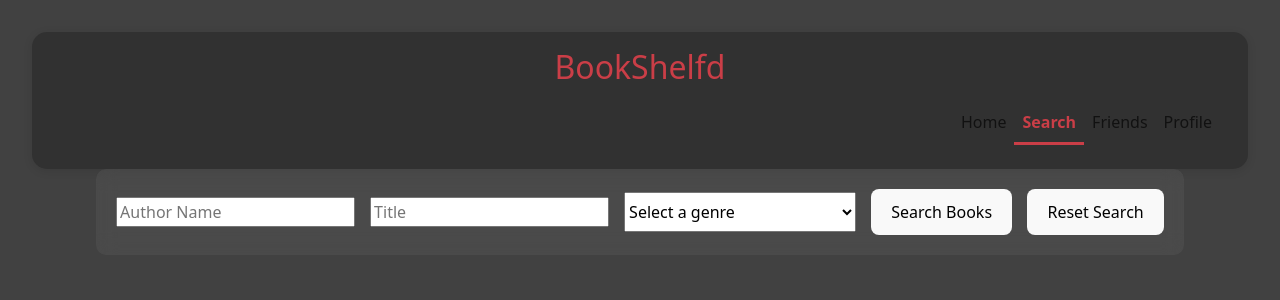
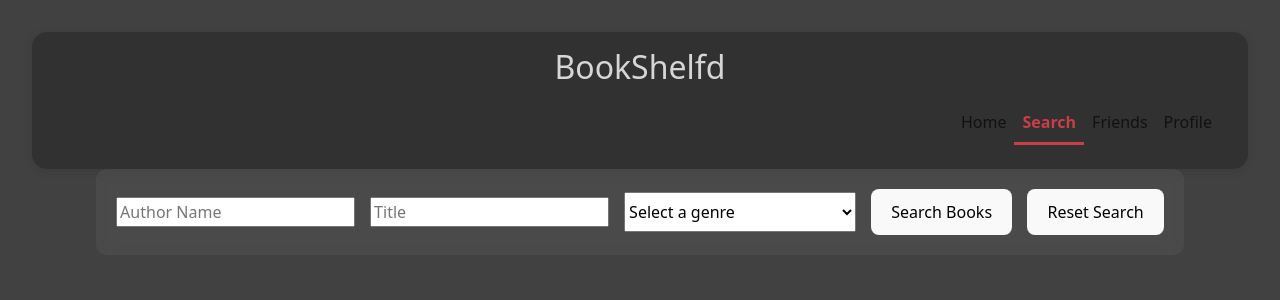
Before and after one commit to tomwalla917/BookShelfd, a React (Vite) app: page /#/search in a window 1280 px wide. Shown: the top 300 px of the page. Built offline with nearby package versions, Linux system fonts and the light colour scheme.

Commit message:
made the glass effect less intense

```diff
--- a/src/App.css
+++ b/src/App.css
@@ -86,11 +86,11 @@
   background-color: #313131;
   background: rgba(255, 255, 255, 0.15);
   backdrop-filter: blur(2px) saturate(180%);
-  border: 1px solid rgba(255, 255, 255, 0.8);
+  border: 1px solid rgba(176, 175, 175, 0.3);
   border-radius: 2rem;
   box-shadow: 0 8px 32px rgba(31, 38, 135, 0.2),
               inset 0 4px 20px rgba(255, 255, 255, 0.3);
-  color: white;
+  color: rgba(255, 255, 255, 0.805);
   overflow: hidden;
   width: 20%;
 }
@@ -98,11 +98,11 @@
 
 .boxHome{
   background-color: #313131;
-  color: #CA3E47;
+  color: rgba(255, 255, 255, 0.805);
 }
 .head{
     background-color: #313131;
-    color: #CA3E47;
+    color: rgba(255, 255, 255, 0.805);
 }
 .navbar{
   background-color: #313131;
```
